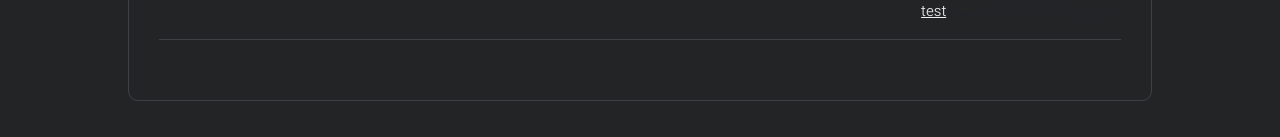
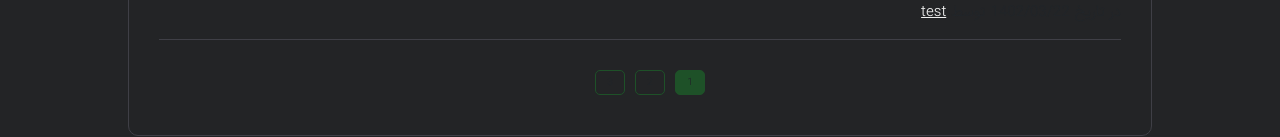
Before and after one commit to Sina-Soroosh/codeCentral, a Next.js app: page /questions in a window 1280 px wide. Shown: the part 681-818 px from the top of the page. Built offline with nearby package versions, Linux system fonts and the light colour scheme.

Commit message:
Coding Pagination module

```diff
--- /dev/null
+++ b/src/components/modules/Pagination/Pagination.module.css
@@ -0,0 +1,22 @@
+.pagination {
+    display: flex;
+    justify-content: center;
+    gap: 10px;
+}
+
+.pagination .page {
+    display: flex;
+    border: 1px solid #1E5128;
+    width: 30px;
+    height: 25px;
+    align-items: center;
+    justify-content: center;
+    border-radius: 5px;
+    cursor: pointer;
+    transition: .3s;
+}
+
+.pagination .page:hover,
+.pagination .page.active {
+    background-color: #1E5128;
+}
--- /dev/null
+++ b/src/components/modules/Pagination/Pagination.tsx
@@ -0,0 +1,50 @@
+"use client";
+
+import React from "react";
+import styles from "./Pagination.module.css";
+import { SearchParams as SearchParamsType } from "@/types/SearchParams.types";
+import { useRouter } from "next/navigation";
+
+type PaginationProps = {
+  activePage: number;
+  manyPage: number;
+  path: `/${string}`;
+  searchParams: SearchParamsType;
+};
+
+function Pagination(props: PaginationProps) {
+  const router = useRouter();
+
+  const changePage = (page: number) => {
+    let searches = `page=${page}`;
+
+    for (const key in props.searchParams) {
+      if (key !== "page") {
+        searches += `&${key}=${props.searchParams[key]}`;
+      }
+    }
+
+    router.push(`${props.path}?${searches}`);
+  };
+
+  return (
+    <>
+      <ul className={styles.pagination}>
+        {Array(props.manyPage)
+          .fill(0)
+          .map((item, index) => (
+            <li
+              className={`${styles.page} ${
+                index + 1 === props.activePage && styles.active
+              }`}
+              onClick={() => changePage(index + 1)}
+            >
+              {index + 1}
+            </li>
+          ))}
+      </ul>
+    </>
+  );
+}
+
+export default Pagination;
--- a/src/components/templates/Questions/Main/Main.tsx
+++ b/src/components/templates/Questions/Main/Main.tsx
@@ -3,6 +3,7 @@ import styles from "./Main.module.css";
 import Tab from "@/components/modules/Tab/Tab";
 import { SearchParams as SearchParamsType } from "@/types/SearchParams.types";
 import QuestionBox from "@/components/modules/QuestionBox/QuestionBox";
+import Pagination from "@/components/modules/Pagination/Pagination";
 
 type MainProps = {
   searchParams: SearchParamsType;
@@ -25,6 +26,12 @@ function Main({ searchParams }: MainProps) {
             <QuestionBox />
             <QuestionBox />
           </div>
+          <Pagination
+            activePage={isNaN(+searchParams?.page) ? 1 : +searchParams.page}
+            manyPage={3}
+            path="/questions"
+            searchParams={searchParams}
+          />
         </div>
       </div>
     </>
```
